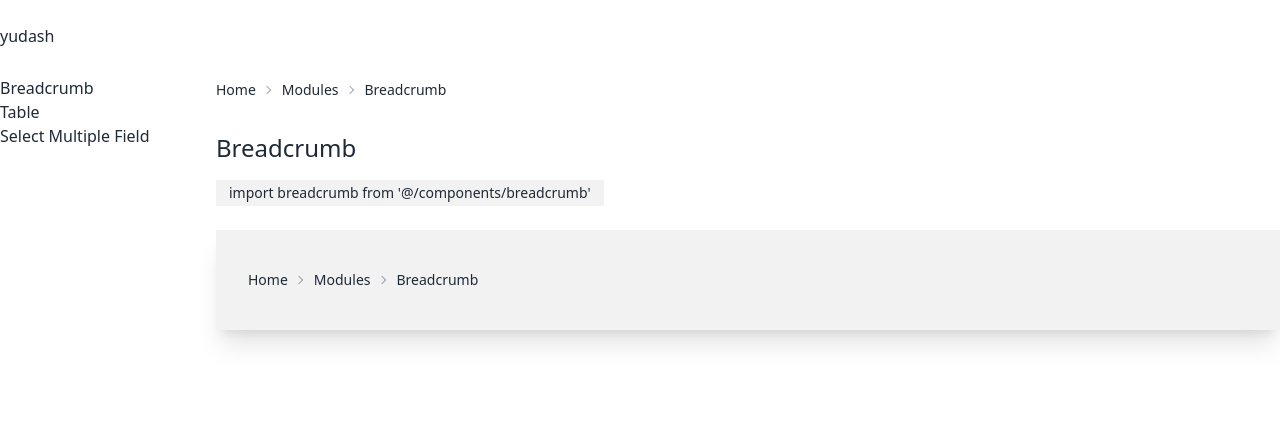
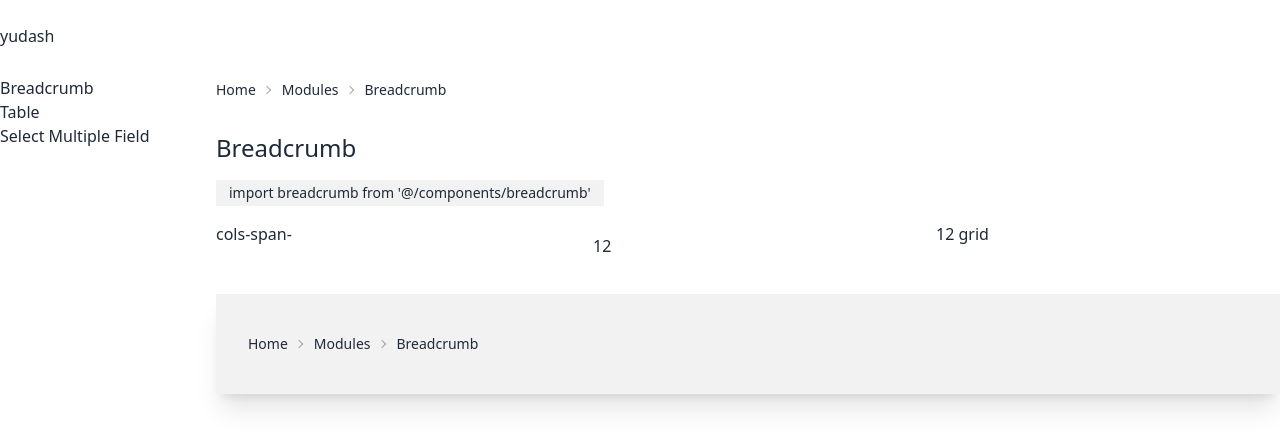
Before and after one commit to rlynjb/yudash, a Next.js app: page /modules/breadcrumb in a window 1280 px wide. Shown: the top 448 px of the page. Built offline with nearby package versions, Linux system fonts and the light colour scheme.

Commit message:
add input text reactivity

```diff
--- a/package.json
+++ b/package.json
@@ -11,6 +11,7 @@
     "react-dom": "^18.2.0"
   },
   "devDependencies": {
+    "@faker-js/faker": "^8.4.1",
     "@types/node": "20.11.24",
     "@types/react": "18.2.61",
     "autoprefixer": "^10.4.18",
--- /dev/null
+++ b/src/features/SwitchLayout.tsx
@@ -0,0 +1,106 @@
+import { useState, ReactNode} from 'react'
+import PropTypes from "prop-types"
+
+type Props = {
+  children?: ReactNode,
+  grid?: number,
+  cols?: number,
+  onCols: any,
+}
+
+export default function SwitchLayout({
+  children,
+  grid = 12,
+  cols = 12,
+  onCols
+}: Props) {
+  /**
+   * param:
+   * - grid num
+   * - col num
+   *
+   * return:
+   * - col
+   **/
+
+  const gridUpdate = (val: any) => {
+    console.log(val.target.value)
+  }
+
+  const gridChange = (val: any) => {
+    console.log(val.target.value)
+  }
+
+
+  const gridNTimes = []
+  for (let i=0; i<12; i++) {
+    gridNTimes.push(<span key={i}>col-{i+1}</span>)
+  }
+
+  /*
+    NOTE:
+    for range slider to work. it take in 100 max value
+    and increment by 25%.
+    to get increment value.
+    100 / {grid}
+  */
+  const gridIncrement = 100/grid
+
+  const [l_cols, setl_cols] = useState(cols)
+
+  const colsChange = (val: any) => {
+    setl_cols(val.target.value)
+    console.log(onCols)
+    // look into emitting to parent
+  }
+
+  return (
+    <div className="layout-switch grid grid-cols-3 gap-4">
+      <span>
+        cols-span-
+      </span>
+      <div>
+        <input
+          type="text"
+          value={l_cols}
+          onChange={colsChange}
+          className="input w-full max-w-xs"
+        />
+      </div>
+      <span>
+        12 grid
+      </span>
+
+      {/**
+      <label
+        className="col-span-1"
+      >
+        Layout:
+      </label>
+
+      <div
+        className="col-span-10"
+      >
+        <input
+          type="range"
+          min={0}
+          max="100"
+          className="range range-xs"
+          step={9}
+          onChange={gridChange}
+        />
+        <div className="w-full flex justify-between text-xs px-2">
+          { gridNTimes }
+        </div>
+      </div>
+
+      <input
+        type="text"
+        value={grid}
+        onChange={gridUpdate}
+        className="input w-full max-w-xs"
+      />
+      */}
+    </div>
+  )
+}
--- a/src/pages/modules/[name].tsx
+++ b/src/pages/modules/[name].tsx
@@ -2,6 +2,7 @@ import ModuleLayout from '@/layouts/modules'
 import { useRouter } from 'next/router'
 import Breadcrumbs from '@/components/Breadcrumbs'
 import Table from '@/components/Table'
+import AdjustLayout from '@/features/SwitchLayout'
 
 export default function Page() {
   const router = useRouter()
@@ -16,22 +17,14 @@ export default function Page() {
         <h1 className="text-2xl capitalize mb-4">
           {router.query.name}
         </h1>
+
         <span className="badge badge-ghost p-3 rounded-none">
           import {router.query.name} from '@/components/{router.query.name}'
         </span>
 
-        { router.query.name === 'table' &&
-          <div className="mt-6">
-            <label>Select data to load:</label>
-            <div>
-              rick and morty api, country list api
-            </div>
-            <label>Features:</label>
-            <div>
-              list of features and interactive
-            </div>
-          </div>
-        }
+        <div className="mt-4">
+          <AdjustLayout />
+        </div>
 
         <div className="my-6 card bg-base-200 shadow-xl rounded-none">
           <div className='card-body'>
--- a/tsconfig.json
+++ b/tsconfig.json
@@ -24,6 +24,7 @@
     "baseUrl": "src/",
     "paths": {
       "@/components/*": ["components/*"],
+      "@/features/*": ["features/*"],
       "@/layouts/*": ["layouts/*"],
       "@/styles/*": ["styles/*"]
     }
```
Also changed, not shown: src/components/Table.tsx (+9 -2 lines), 2 other files (tests, documents, lock files or other folders).
